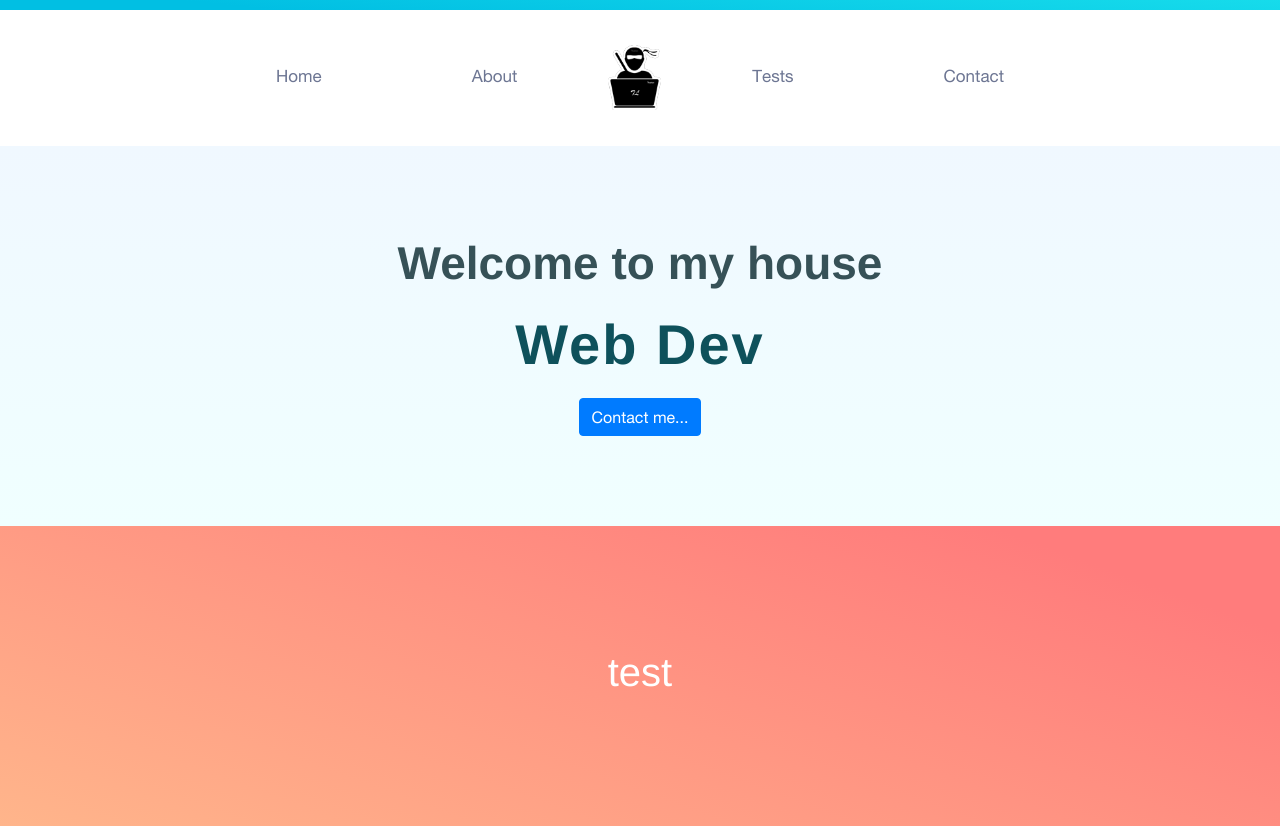
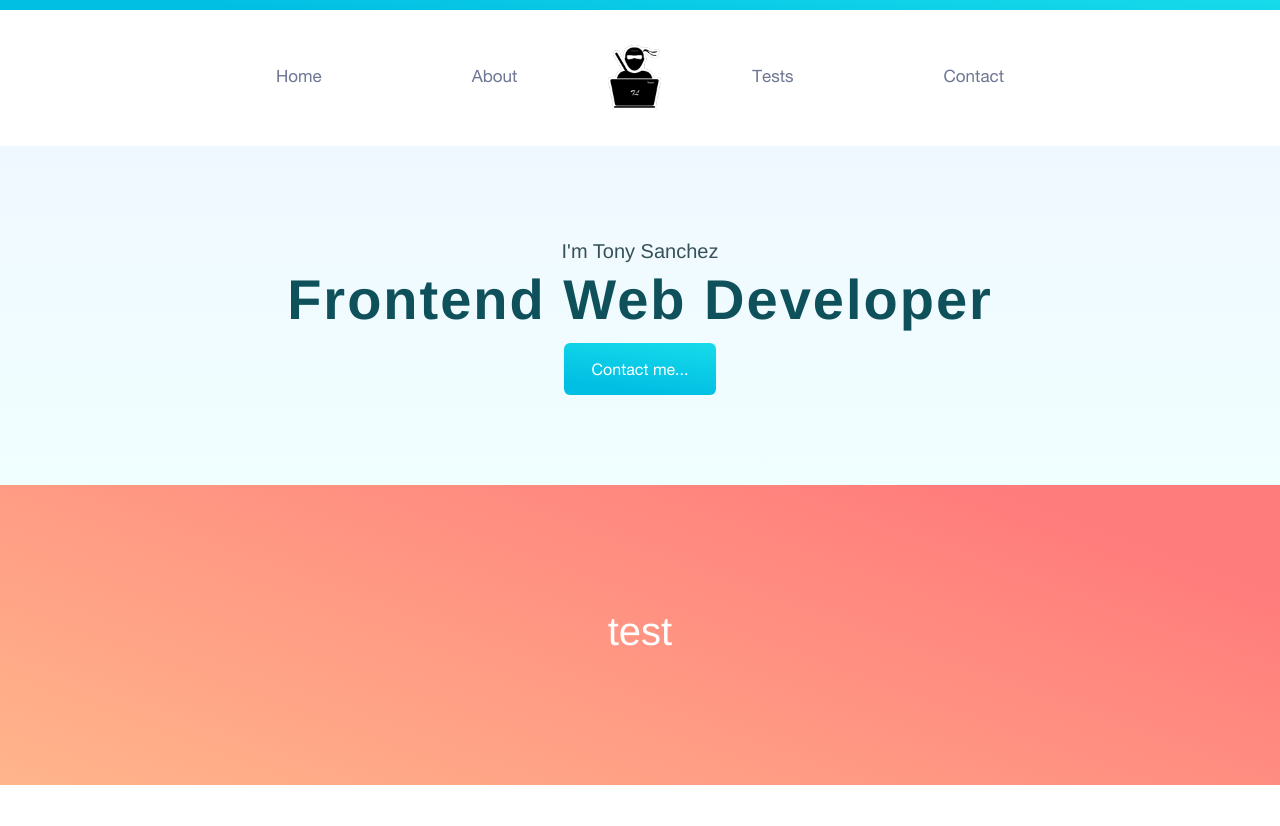
Before and after one commit to oswaldosan/web, a React (Create React App) app: page / in a window 1280 px wide. After the commit the page ends 800 px from the top, so only its background shows below. Built offline with nearby package versions, Linux system fonts and the light colour scheme.

Commit message:
button
bottonstyle

```diff
--- a/src/App.css
+++ b/src/App.css
@@ -41,8 +41,8 @@ body p {
 
 .titulos {
   font-family: Helvetica;
-  font-weight: 800;
-  font-size: 46px;
+  font-weight: 300;
+  font-size: 20px;
   color: rgb(54, 81, 87);
 }
 
@@ -53,7 +53,8 @@ body p {
 }
 
 .barrasslider h2 {
-  margin: 20px;
+  margin: 0px;
+  margin-bottom: 10px;
   font-family: Helvetica;
   font-size: 56px;
   font-weight: 800;
@@ -108,3 +109,23 @@ input {
   height: 40px;
   margin: 5px;
 }
+
+.newBoton {
+  background: linear-gradient(
+    186.69deg,
+    rgb(50, 255, 245) -103.98%,
+    rgb(1, 191, 227) 80.13%
+  );
+  border-radius: 6px;
+  padding: 14px 28px;
+  transition: all 1s ease;
+  border: none;
+}
+
+.newBoton:hover {
+  background: linear-gradient(
+    186.69deg,
+    rgb(16, 87, 83) -103.98%,
+    rgb(0, 129, 155) 80.13%
+  );
+}
--- a/src/components/homepage.js
+++ b/src/components/homepage.js
@@ -18,8 +18,8 @@ const Barraslide = () => {
   return (
     <animated.div style={props}>
       <div className="barrasslider">
-        <h1 className="titulos">Welcome to my house</h1>
-        <h2>Web Dev</h2>
+        <div className="titulos">I'm Tony Sanchez</div>
+        <h2>Frontend Web Developer</h2>
         <Modalbutton></Modalbutton>
       </div>
     </animated.div>
--- a/src/components/modalbutton.js
+++ b/src/components/modalbutton.js
@@ -10,7 +10,7 @@ function Modalbutton() {
 
   return (
     <>
-      <Button variant="primary" onClick={handleShow}>
+      <Button variant="primary" className="newBoton" onClick={handleShow}>
         Contact me...
       </Button>
 
```
